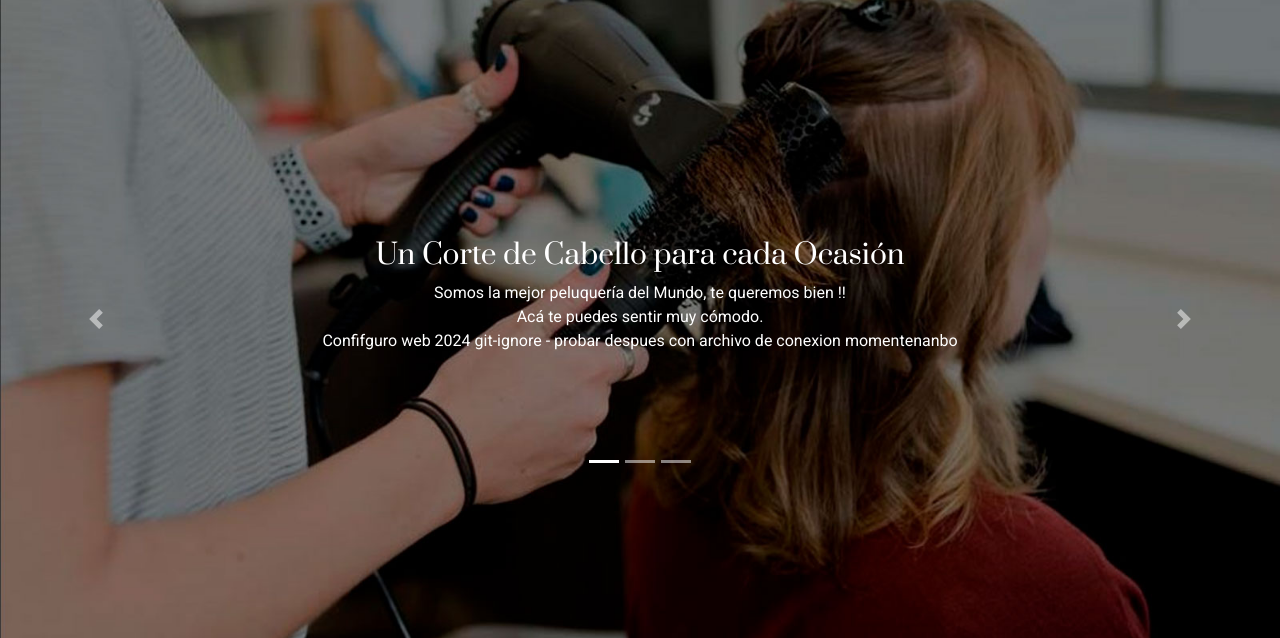
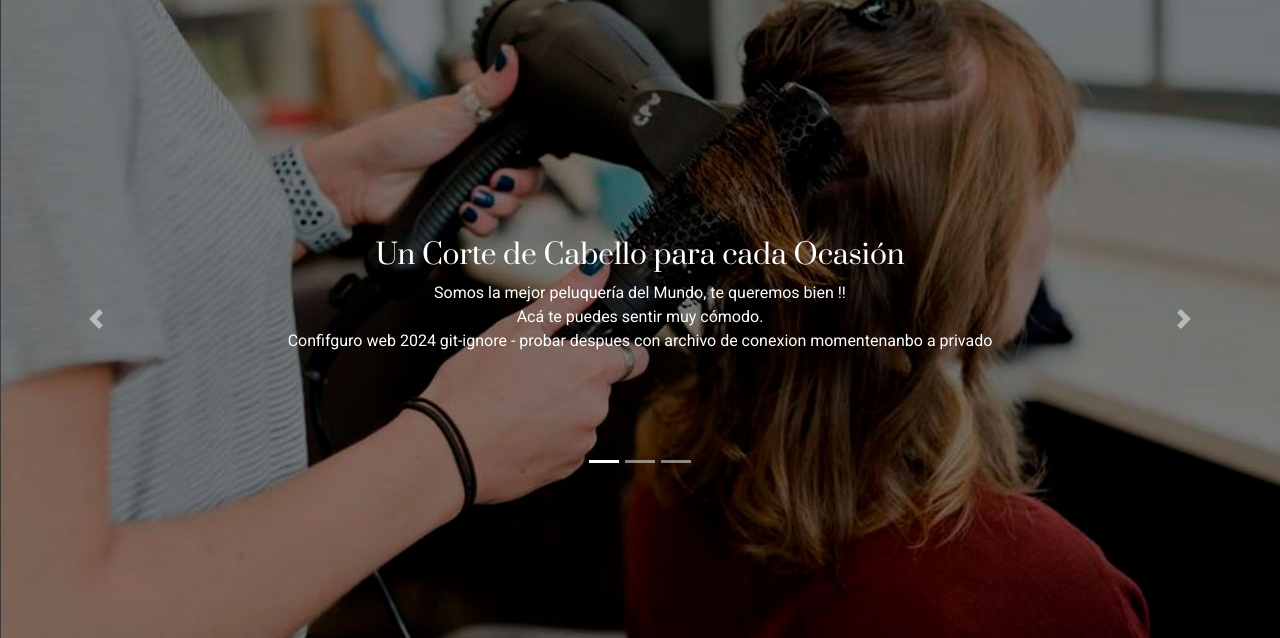
Before and after one commit to fred2020nic/barberia, a PHP site: page / in a window 1280 px wide. Shown: the part 81-719 px from the top of the page. Run offline with PHP 8.4, Linux system fonts and the light colour scheme; data comes from the database, SQL or seed files in the repository; some web fonts are replaced.

Commit message:
a_privado

```diff
--- a/index.php
+++ b/index.php
@@ -34,6 +34,7 @@ include "Includes/templates/navbar.php";
                            git-ignore - probar despues
 
                            con archivo de conexion momentenanbo
+                           a privado
                         </p>
                     </div>
                 </div>
```
